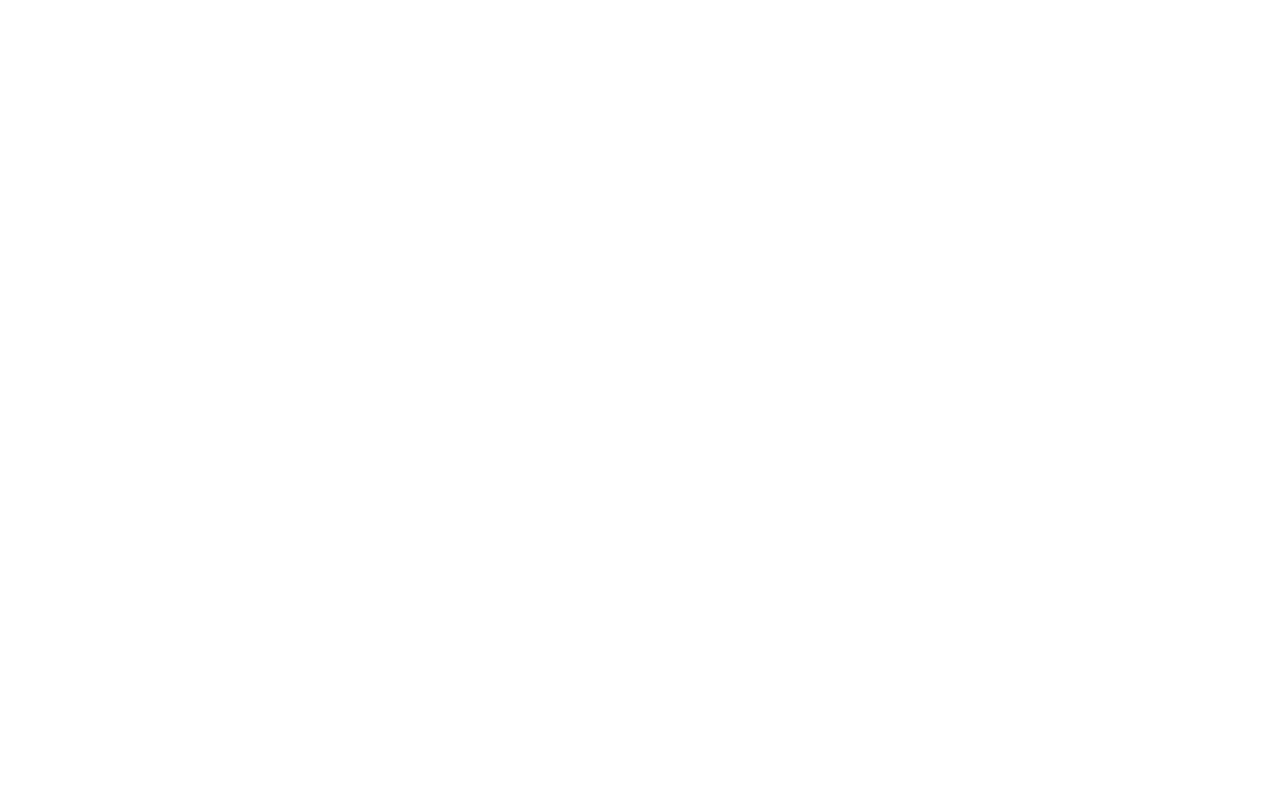
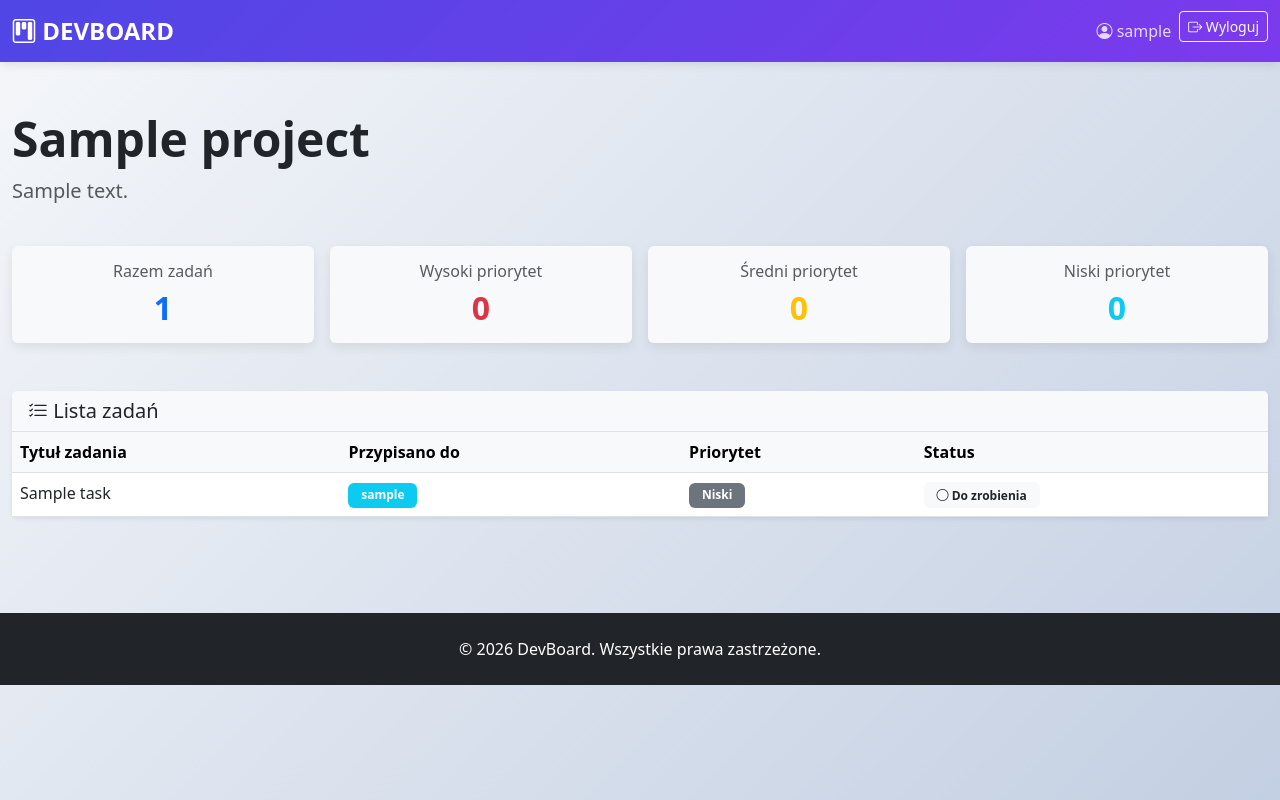
Before and after one commit to kgawda/Django_project_alx, a Django app: page /project/1/ in a window 1280 px wide. Before the commit the page is empty. Run offline with Django 5.2, Linux system fonts and the light colour scheme; a user stored in the database is signed in; tables that the repository leaves empty hold one stand-in row (values such as "Sample post").

Commit message:
nowe pliki 18.06 11:45

```diff
--- a/devboard/views.py
+++ b/devboard/views.py
@@ -9,7 +9,7 @@ from devboard.models import Project
 # def index(request):
 #     return render(request, "index.html")
 
-class ProjectListView(ListView, LoginRequiredMixin):
+class ProjectListView(LoginRequiredMixin, ListView):
     model = Project
     template_name = "devboard/project_list.html"
     context_object_name = "projects"
@@ -21,7 +21,7 @@ class ProjectListView(ListView, LoginRequiredMixin):
             .order_by("-created_at")
         )
 
-class ProjectDetailView(DetailView, LoginRequiredMixin):
+class ProjectDetailView(LoginRequiredMixin, DetailView):
     model = Project
     template_name = "devboard/project_detail.html"
     context_object_name = "project"
--- a/templates/base.html
+++ b/templates/base.html
@@ -4,12 +4,58 @@
     <meta charset="UTF-8">
     <meta name="viewport" content="width=device-width, initial-scale=1.0">
     <link href="https://cdn.jsdelivr.net/npm/bootstrap@5.3.0/dist/css/bootstrap.min.css" rel="stylesheet">
+    <link href="https://cdn.jsdelivr.net/npm/bootstrap-icons@1.11.0/font/bootstrap-icons.css" rel="stylesheet">
     <title>{% block title %} DevBoard {% endblock %}</title>
+    <style>
+        :root {
+            --bs-primary: #4f46e5;
+            --bs-secondary: #6366f1;
+            --bs-success: #10b981;
+            --bs-danger: #ef4444;
+            --bs-warning: #f59e0b;
+            --bs-info: #0ea5e9;
+        }
+        body {
+            background: linear-gradient(135deg, #f5f7fa 0%, #c3cfe2 100%);
+            min-height: 100vh;
+        }
+        .navbar {
+            background: linear-gradient(135deg, #4f46e5 0%, #7c3aed 100%) !important;
+            box-shadow: 0 2px 10px rgba(0,0,0,0.1);
+        }
+        .navbar-brand {
+            font-weight: 700;
+            font-size: 1.5rem;
+            color: white !important;
+        }
+        .navbar .nav-link {
+            color: rgba(255,255,255,0.8) !important;
+            transition: color 0.3s;
+        }
+        .navbar .nav-link:hover {
+            color: white !important;
+        }
+        .card {
+            border: none;
+            box-shadow: 0 4px 12px rgba(0,0,0,0.08);
+            transition: transform 0.3s, box-shadow 0.3s;
+        }
+        .card:hover {
+            transform: translateY(-5px);
+            box-shadow: 0 8px 20px rgba(0,0,0,0.15);
+        }
+        .badge {
+            padding: 0.4rem 0.8rem;
+            font-weight: 600;
+        }
+    </style>
 </head>
 <body>
-        <nav class="navbar navbar-expand-lg navbar-light bg-light">
+    <nav class="navbar navbar-expand-lg navbar-dark">
         <div class="container-fluid">
-                <a class="navbar-brand" href="/">DEVBOARD</a>
+            <a class="navbar-brand" href="/">
+                <i class="bi bi-kanban"></i> DEVBOARD
+            </a>
             <button class="navbar-toggler" type="button" data-bs-toggle="collapse" data-bs-target="#navbarSupportedContent"
                     aria-controls="navbarSupportedContent" aria-expanded="false" aria-label="Toggle navigation">
                 <span class="navbar-toggler-icon"></span>
@@ -18,18 +64,24 @@
                 <ul class="navbar-nav ms-auto mb-2 mb-lg-0">
                     {% if user.is_authenticated %}
                         <li class="nav-item">
-                                <span class="nav-link">{{ user.username }}</span>
+                            <span class="nav-link">
+                                <i class="bi bi-person-circle"></i> {{ user.username }}
+                            </span>
                         </li>
                         <li class="nav-item">
-                                <form action="{% url 'logout' %}" method="post">
+                            <form action="{% url 'logout' %}" method="post" class="d-inline">
                                 {% csrf_token %}
-                                    <button class="nav-link btn btn-link" type="submit">Wyloguj</button>
+                                <button class="btn btn-outline-light btn-sm" type="submit">
+                                    <i class="bi bi-box-arrow-right"></i> Wyloguj
+                                </button>
                             </form>
                         </li>
                     {% else %}
                         <li class="nav-item">
-                                <form action="{% url 'login' %}" method="get">
-                                    <button class="nav-link btn btn-link" type="submit">Zaloguj</button>
+                            <form action="{% url 'login' %}" method="get" class="d-inline">
+                                <button class="btn btn-light btn-sm" type="submit">
+                                    <i class="bi bi-box-arrow-in-right"></i> Zaloguj
+                                </button>
                             </form>
                         </li>
                     {% endif %}
@@ -38,9 +90,14 @@
         </div>
     </nav>
 
-        <main class="container py-4">
+    <main class="container-fluid py-5">
         {% block content %}{% endblock %}
     </main>
+
+    <footer class="bg-dark text-white text-center py-4 mt-5">
+        <p class="mb-0">&copy; 2026 DevBoard. Wszystkie prawa zastrzeżone.</p>
+    </footer>
+
     <script src="https://cdn.jsdelivr.net/npm/bootstrap@5.3.0/dist/js/bootstrap.bundle.min.js"></script>
 </body>
 </html>
--- a/templates/devboard/project_detail.html
+++ b/templates/devboard/project_detail.html
@@ -0,0 +1,118 @@
+{% extends "base.html" %}
+{% block title %}{{ project.name }} — DevBoard{% endblock %}
+
+{% block content %}
+
+<div class="mb-5">
+    <div class="d-flex justify-content-between align-items-center mb-4">
+        <div>
+            <h1 class="display-5 fw-bold">{{ project.name }}</h1>
+            <p class="lead text-muted">{{ project.description|default:"Brak opisu" }}</p>
+        </div>
+    </div>
+
+    <div class="row g-3 mb-4">
+        <div class="col-md-3">
+            <div class="card text-center border-0 bg-light">
+                <div class="card-body">
+                    <h6 class="card-title text-muted mb-2">Razem zadań</h6>
+                    <h2 class="card-text fw-bold text-primary">{{ tasks.count }}</h2>
+                </div>
+            </div>
+        </div>
+        <div class="col-md-3">
+            <div class="card text-center border-0 bg-light">
+                <div class="card-body">
+                    <h6 class="card-title text-muted mb-2">Wysoki priorytet</h6>
+                    <h2 class="card-text fw-bold text-danger">{{ high_priority_count|default:"0" }}</h2>
+                </div>
+            </div>
+        </div>
+        <div class="col-md-3">
+            <div class="card text-center border-0 bg-light">
+                <div class="card-body">
+                    <h6 class="card-title text-muted mb-2">Średni priorytet</h6>
+                    <h2 class="card-text fw-bold text-warning">{{ medium_priority_count|default:"0" }}</h2>
+                </div>
+            </div>
+        </div>
+        <div class="col-md-3">
+            <div class="card text-center border-0 bg-light">
+                <div class="card-body">
+                    <h6 class="card-title text-muted mb-2">Niski priorytet</h6>
+                    <h2 class="card-text fw-bold text-info">{{ low_priority_count|default:"0" }}</h2>
+                </div>
+            </div>
+        </div>
+    </div>
+</div>
+
+<div class="card border-0 shadow-sm">
+    <div class="card-header bg-light border-bottom">
+        <h5 class="mb-0">
+            <i class="bi bi-list-check"></i> Lista zadań
+        </h5>
+    </div>
+    <div class="card-body p-0">
+        {% if tasks %}
+        <div class="table-responsive">
+            <table class="table table-hover mb-0">
+                <thead class="table-light">
+                    <tr>
+                        <th>Tytuł zadania</th>
+                        <th>Przypisano do</th>
+                        <th>Priorytet</th>
+                        <th>Status</th>
+                    </tr>
+                </thead>
+                <tbody>
+                    {% for task in tasks %}
+                    <tr>
+                        <td class="fw-500">{{ task.title }}</td>
+                        <td>
+                            {% if task.assignee %}
+                                <span class="badge bg-info">{{ task.assignee.username }}</span>
+                            {% else %}
+                                <span class="text-muted">Nie przypisano</span>
+                            {% endif %}
+                        </td>
+                        <td>
+                            {% if task.get_priority_display == 'Wysoki' %}
+                                <span class="badge bg-danger">{{ task.get_priority_display }}</span>
+                            {% elif task.get_priority_display == 'Średni' %}
+                                <span class="badge bg-warning">{{ task.get_priority_display }}</span>
+                            {% else %}
+                                <span class="badge bg-secondary">{{ task.get_priority_display }}</span>
+                            {% endif %}
+                        </td>
+                        <td>
+                            {% if task.get_status_display == 'Ukończone' %}
+                                <span class="badge bg-success">
+                                    <i class="bi bi-check-circle"></i> {{ task.get_status_display }}
+                                </span>
+                            {% elif task.get_status_display == 'W trakcie' %}
+                                <span class="badge bg-info">
+                                    <i class="bi bi-hourglass-split"></i> {{ task.get_status_display }}
+                                </span>
+                            {% else %}
+                                <span class="badge bg-light text-dark">
+                                    <i class="bi bi-circle"></i> {{ task.get_status_display }}
+                                </span>
+                            {% endif %}
+                        </td>
+
+                    </tr>
+                    {% endfor %}
+                </tbody>
+            </table>
+        </div>
+        {% else %}
+        <div class="p-4 text-center">
+            <i class="bi bi-inbox" style="font-size: 3rem; color: #ddd;"></i>
+            <p class="text-muted mt-3">Brak zadań w tym projekcie.</p>
+        </div>
+        {% endif %}
+    </div>
+</div>
+
+{% endblock %}
```
Also changed, not shown: templates/devboard/project_list.html (+63 -14 lines). Lines whose indentation alone changed are shown as unchanged.
